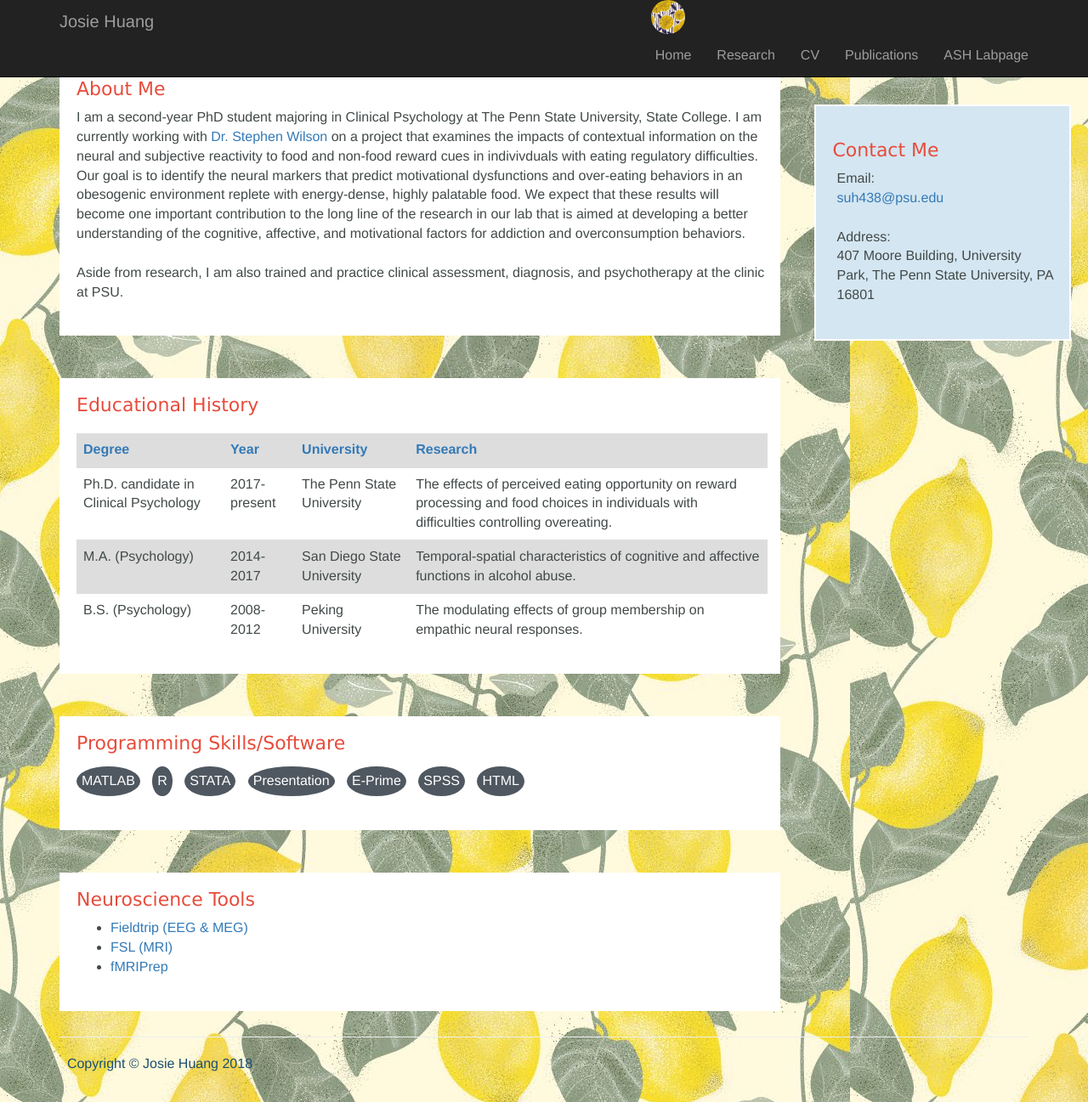
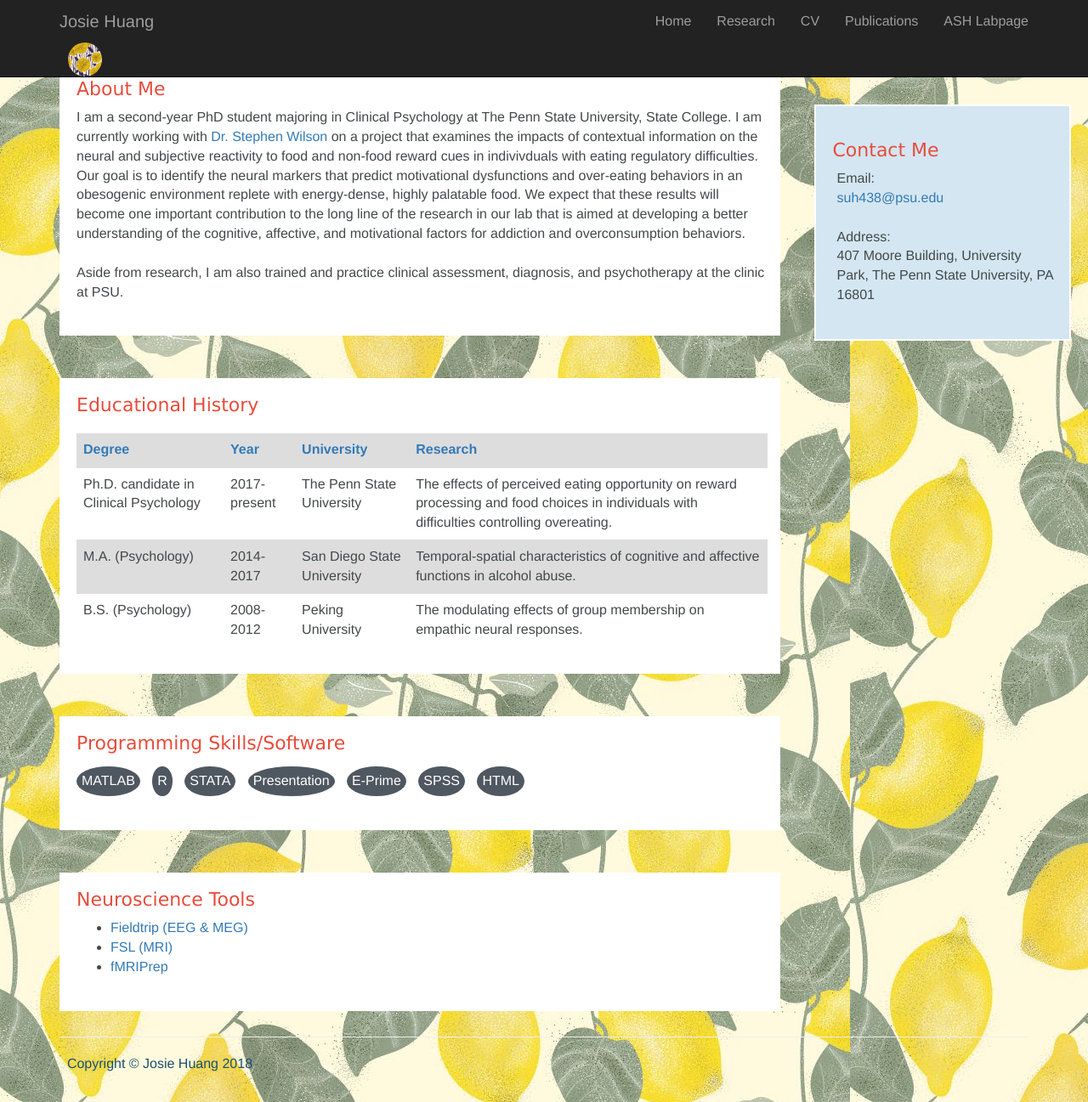
Before and after one commit to josie-shuang/josie-shuang.github.io, a Jekyll site: the page built from index.html, in a window 1280 px wide and 1297 px high. Shown: the whole window at 85% size. Built offline with Jekyll 4.4.1, drawn with Linux system fonts in a browser that asks for light colours.

Commit message:
Update header.html

```diff
--- a/_includes/header.html
+++ b/_includes/header.html
@@ -11,13 +11,13 @@
 				 <a class="navbar-brand navbar-left" id="title">
                   			{{site.navbar-title}}
          			</a>
+				  <div id="logo">
+						<img src="../img/yumeji2.jpeg">
+				 </div>
 			  </div>
 
 			  <div id="myNavbar" class="navbar-collapse collapse">
 				 <ul class="nav navbar-nav navbar-right">
-					 <div id="logo">
-						<img src="../img/yumeji2.jpeg">
-				 	 </div>
 					       {% for link in site.navbar-links %}
                         				<li><a href="{{link.url}}">{{link.title}}</a></li>
                  				{% endfor %}
```
